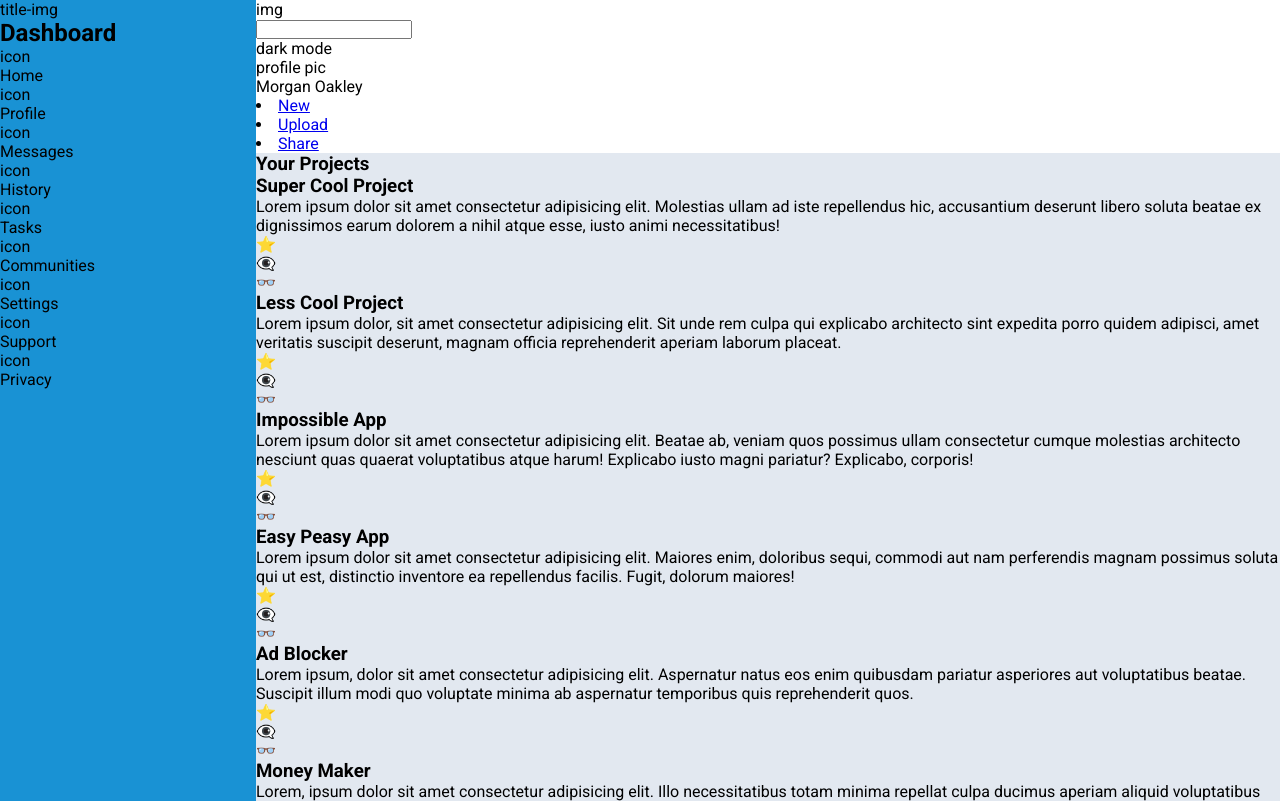
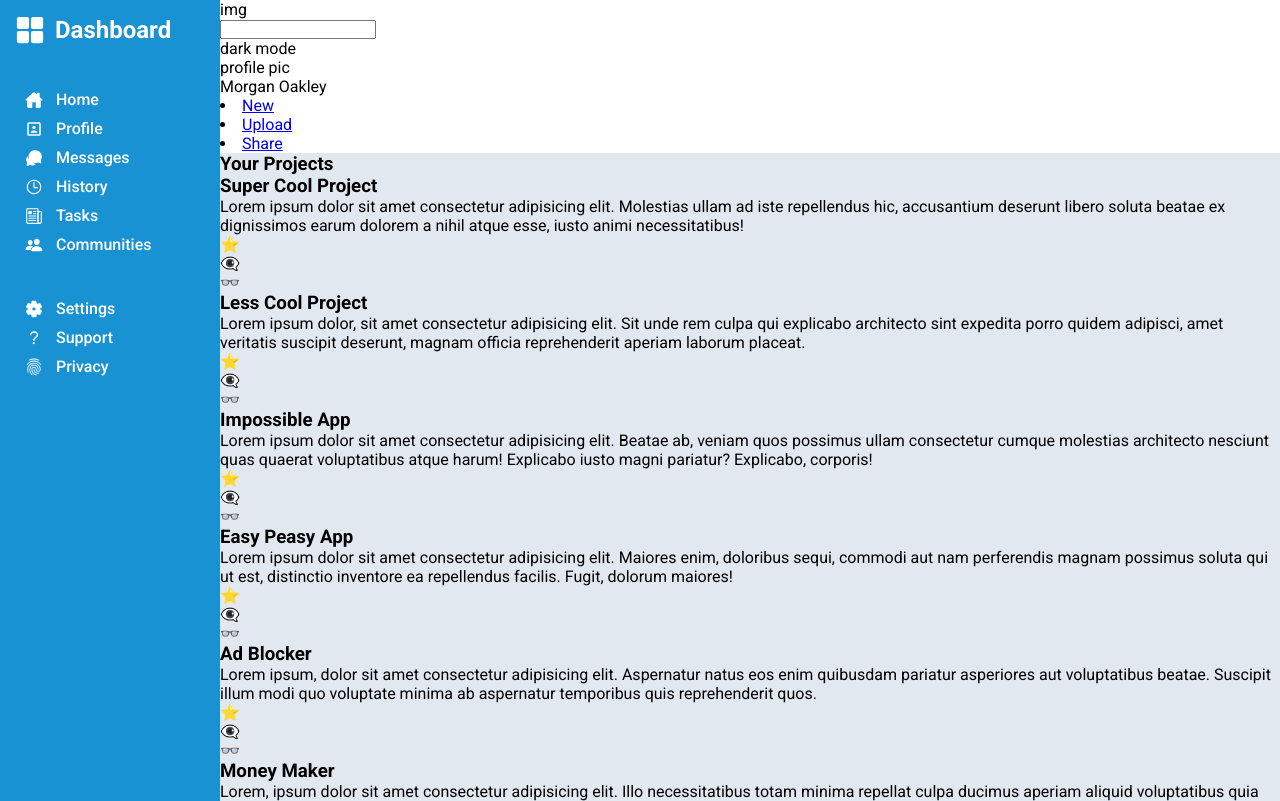
Before and after one commit to mirandaemanu/admin-dashboard, a plain HTML site: page index.html in a window 1280 px wide. Shown: the top 801 px of the page. Drawn offline with Linux system fonts and the light colour scheme.

Commit message:
sidebar UI done

```diff
--- a/index.html
+++ b/index.html
@@ -35,45 +35,45 @@
         </header>
         <aside class="sidebar">
             <div class="title-container">
-                <div class="title-img">title-img</div>
+                <img src="./assets/icons/grid-outline.svg" alt="site-icon" class="sidebar-icon">
                 <h1 class="titler">Dashboard</h1>
             </div>
             <nav class="sidebar-nav">
                 <ul class="sidebar-menu">
                     <li>
-                        <div class="menu-icon">icon</div>
+                        <img src="./assets/icons/home-outline.svg" alt="home icon" class="menu-icon">
                         <p class="menu-option">Home</p>
                     </li>
                     <li>
-                        <div class="menu-icon">icon</div>
+                        <img src="./assets/icons/account-box-outline.svg" alt="profile icon" class="menu-icon">
                         <p class="menu-option">Profile</p>
                     </li>
                     <li>
-                        <div class="menu-icon">icon</div>
+                        <img src="./assets/icons/chatbubbles-outline.svg" alt="messages icon" class="menu-icon">
                         <p class="menu-option">Messages</p>
                     </li>
                     <li>
-                        <div class="menu-icon">icon</div>
+                        <img src="./assets/icons/time-outline.svg" alt="history icon" class="menu-icon">
                         <p class="menu-option">History</p>
                     </li>
                     <li>
-                        <div class="menu-icon">icon</div>
+                        <img src="./assets/icons/newspaper-outline.svg" alt="task icon" class="menu-icon">
                         <p class="menu-option">Tasks</p>
                     </li>
                     <li>
-                        <div class="menu-icon">icon</div>
+                        <img src="./assets/icons/people-outline.svg" alt="communities icon" class="menu-icon">
                         <p class="menu-option">Communities</p>
                     </li>
                     <li>
-                        <div class="menu-icon">icon</div>
+                        <img src="./assets/icons/settings-outline.svg" alt="settings icon" class="menu-icon">
                         <p class="menu-option">Settings</p>
                     </li>
                     <li>
-                        <div class="menu-icon">icon</div>
+                        <img src="./assets/icons/help-outline.svg" alt="" class="menu-icon">
                         <p class="menu-option">Support</p>
                     </li>
                     <li>
-                        <div class="menu-icon">icon</div>
+                        <img src="./assets/icons/finger-print-outline.svg" alt="" class="menu-icon">
                         <p class="menu-option">Privacy</p>
                     </li>
                 </ul>
--- a/style.css
+++ b/style.css
@@ -9,7 +9,7 @@
     height: 100vh;
 
     display: grid;
-    grid-template-columns: 1fr 4fr;
+    grid-template-columns: 220px 4fr;
     grid-template-rows: 1fr 5fr;
     grid-template-areas:
     "sidebar header"
@@ -24,7 +24,40 @@
 .sidebar {
     grid-area: sidebar;
     background: #1992D4;
+    color: white;
 }
+
+.title-container {
+    display: flex;
+    gap: 10px;
+    padding: 15px;
+    align-items: center;
+    margin-bottom: 25px;
+}
+
+.sidebar-icon {
+    height: 30px;
+}
+
+.sidebar-menu>li {
+    font-weight: 500;
+    font-size: 16px;
+
+    display: flex;
+    align-items: center;
+    padding: 5px 25px;
+    gap: 13px;
+}
+
+.sidebar-menu>li:nth-child(6) {
+    margin-bottom: 35px;
+}
+
+.menu-icon {
+    height: 18px;
+}
+
+
 
 .main-container {
     grid-area: main;
```
Also changed, not shown: assets/icons/account-box-outline.svg (added), assets/icons/chatbubbles-outline.svg (added), assets/icons/finger-print-outline.svg (added), assets/icons/grid-outline.svg (added), assets/icons/help-circle-outline.svg (added), assets/icons/help-outline.svg (added), assets/icons/home-outline.svg (added), assets/icons/newspaper-outline.svg (added), assets/icons/people-outline.svg (added), assets/icons/settings-outline.svg (added), assets/icons/time-outline.svg (added).
